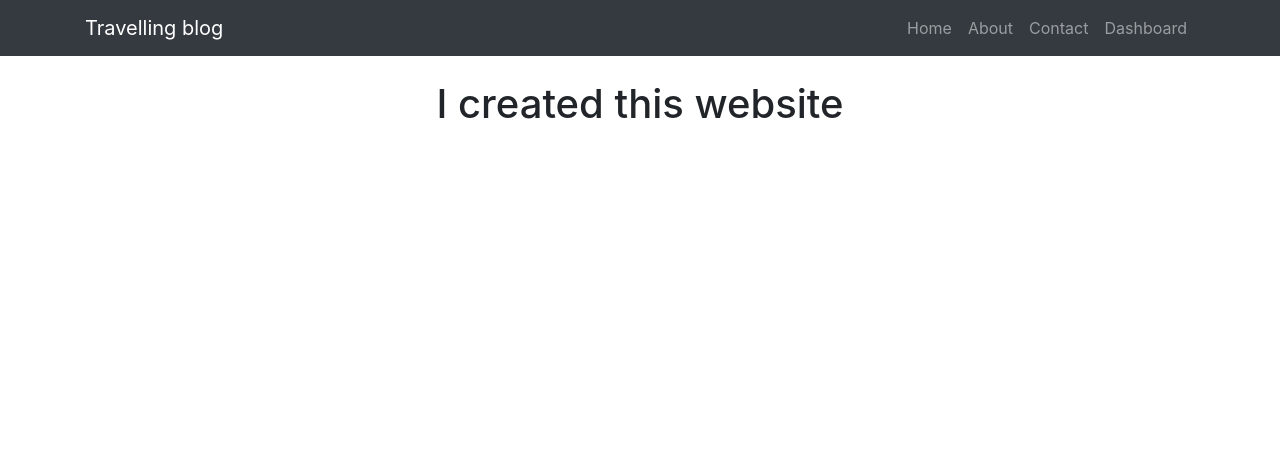
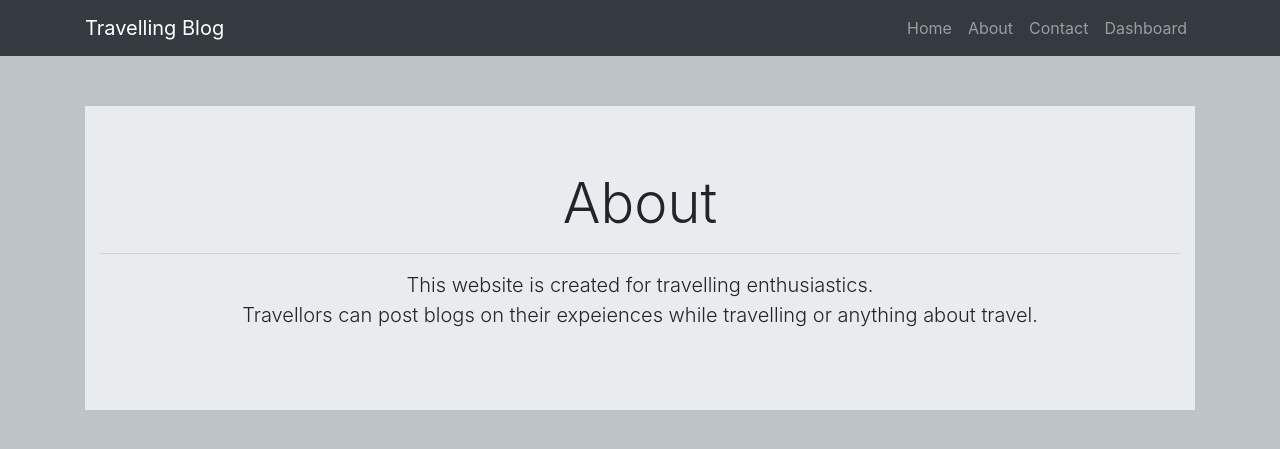
Before and after one commit to pranjalb21/Blog_app, a Flask app: page /about in a window 1280 px wide. Shown: the top 449 px of the page. Run offline with Flask 2, Linux system fonts and the light colour scheme; some libraries are stand-ins or nearby versions.

Commit message:
About page updated, pagination managed.

```diff
--- a/main.py
+++ b/main.py
@@ -1,6 +1,6 @@
 from flask import Flask, render_template, request, redirect,flash, url_for,session
 from flask_sqlalchemy import SQLAlchemy
-import datetime
+import datetime, math
 
 
 app = Flask(__name__)
@@ -20,7 +20,6 @@ class Post(db.Model):
     p_no = db.Column(db.Integer, primary_key = True)
     p_slug = db.Column(db.String(59))
     p_title = db.Column(db.String(50))
-    p_image = db.Column(db.String)
     p_content = db.Column(db.String)
     p_by = db.Column(db.String)
     p_email = db.Column(db.String(50))
@@ -50,7 +49,25 @@ def get_time(today):
 @app.route("/")
 def home():
     posts = Post.query.filter_by().all()
-    return render_template("index.html", posts = posts)
+    last = math.ceil(len(posts)/4)
+    page = request.args.get('page')
+    if not str(page).isdigit():
+        page = 1
+    page = int (page)
+    posts = posts[( page - 1 ) * 4 : (( page - 1 ) * 4) + 4]
+    if page == 1:
+        p = "#"
+        if page == last :
+            n = "#"
+        else:
+            n = "/?page=" + str(page+1)
+    elif page == last:
+        p = "/?page=" + str(page-1)
+        n = "#"
+    else:
+        p = "/?page=" + str(page-1)
+        n = "/?page=" + str(page+1)
+    return render_template("index.html", posts = posts, old = p, new = n)
 
 
 @app.route('/signup', methods = ['GET', 'POST'])
@@ -92,13 +109,12 @@ def post_new():
             post_user = User.query.filter_by(email = session['user']).first()
             post_title = request.form.get('title')
             post_slug = slug_maker(post_title)
-            post_image = ""
             post_content = request.form.get('content')
             post_by = post_user.f_name.capitalize()
             post_email = session['user']
             post_date = datetime.date.today()
             post_time = get_time(datetime.datetime.now())
-            entry = Post(p_slug = post_slug, p_title = post_title, p_image = post_image, p_content = post_content, p_by = post_by, p_email = post_email, p_date = post_date, p_time = post_time)
+            entry = Post(p_slug = post_slug, p_title = post_title, p_content = post_content, p_by = post_by, p_email = post_email, p_date = post_date, p_time = post_time)
             db.session.add(entry)
             db.session.commit()
             flash("Your post has been published", "success")
@@ -110,7 +126,8 @@ def post_new():
 
 @app.route("/update/<string:slug>", methods = ['GET','POST'])
 def update(slug):
-    if 'user' in session:
+    user_fetch = Post.query.filter_by(p_slug = slug).first().p_email
+    if 'user' in session and session['user'] == user_fetch:
         if request.method == 'POST':
             post = Post.query.filter_by(p_slug = slug).first()
             post.p_slug = slug_maker(request.form.get('title'))
@@ -125,12 +142,14 @@ def update(slug):
             return redirect("/dashboard")
         return redirect('/dashboard')
     else:
+        flash = ("That's not your post", "danger")
         return redirect('/dashboard')
 
 
 @app.route("/edit/<string:slug>")
 def edit(slug):
-    if 'user' in session:
+    user_fetch = Post.query.filter_by(p_slug = slug).first().p_email
+    if 'user' in session and session['user'] == user_fetch:
         post = Post.query.filter_by(p_slug = slug).first()
         return render_template("edit.html", post = post)
     else:
@@ -139,14 +158,11 @@ def edit(slug):
 
 @app.route("/post/<string:slug>")
 def post_content(slug):
-    if 'user' in session:
-        if not slug == "":
-            post = Post.query.filter_by(p_slug = slug).first()
-            return render_template("post.html", post = post)
-        else:
-            return redirect("/")
+    if not slug == "":
+        post = Post.query.filter_by(p_slug = slug).first()
+        return render_template("post.html", post = post)
     else:
-        return redirect("/dashboard")
+        return redirect("/")
 
 
 @app.route("/logout")
@@ -160,13 +176,15 @@ def logout():
 
 @app.route('/delete/<string:slug>')
 def delete(slug):
-    if 'user' in session:
+    user_fetch = Post.query.filter_by(p_slug = slug).first().p_email
+    if 'user' in session and session['user'] == user_fetch:
         post = Post.query.filter_by(p_slug = slug).first()
         db.session.delete(post)
         db.session.commit()
         flash('The post has been deleted', 'danger')
         return redirect("/dashboard")
     else:
+        flash = ("That's not your post", "danger")
         return redirect("/dashboard")
 
 
@@ -206,5 +224,5 @@ def contact():
         flash("Your message has been submitted successfully", "success")
         return redirect("/contact")
     return render_template("contact.html", message = message)
-
-app.run(debug=True)
+if __name__ == "__main__":
+    app.run(debug=True)
--- a/templates/about.html
+++ b/templates/about.html
@@ -1,9 +1,56 @@
 {% extends 'layout.html' %}
 
 {% block body %}
-<div class="container-sm">
+<div class="container" style="margin-top: 50px;">
+    <div class="row">
+      <div class="col-xl">
+        <div class="jumbotron jumbotron-fluid">
+            <div class="container" style="text-align: center;">
+                <h1 class="display-4">About</h1><hr>
+                <p class="lead">
+                    This website is created for travelling enthusiastics.<br>
+                    Travellors can post blogs on their expeiences while travelling or anything about travel.
+                </p>
+            </div>
+        </div>
+      </div>
+
+      <!--<div class="col-lg">
+        <div class="col-sm">
+            <p>This website is built by</p>
+        </div>
+        <div class="card" style="width: 15rem;">
+            <img class="card-img-top" src="{{ url_for('static', filename = 'New-2.jpg')}}" alt="Card image cap" width="50px" height="250px">
+            <div class="card-body">
+            <h5 class="card-title">Pranjal Gain</h5>
+            <p class="card-text">Web Developer</p>
+            <a href="#" class="btn btn-primary">Go somewhere</a>
+            </div>
+        </div>
+      </div>-->
+    </div>
+  </div>
+<!--<div class="container-sm" style="margin-top: 50px;">
     <div class="row justify-content-md-center">
-        <h1 class="my-4">I created this website</h1>
+        <div class="jumbotron jumbotron-fluid">
+            <div class="container">
+                <h1 class="display-4">About</h1>
+                <p class="lead">
+                    This website is created for travelling enthusiastics.<br>
+                    Travellors can post blogs on their expeiences while travelling.
+                </p>
+            </div>
+        </div>
     </div>
-</div>
+    <div class="row justify-content-md-center">
+        <div class="card" style="width: 18rem;">
+            <img class="card-img-top" src="{{ url_for('static', filename = 'New-2.jpg')}}" alt="Card image cap">
+            <div class="card-body">
+            <h5 class="card-title">Pranjal Gain</h5>
+            <p class="card-text">Some quick example text to build on the card title and make up the bulk of the card's content.</p>
+            <a href="#" class="btn btn-primary">Go somewhere</a>
+            </div>
+        </div>
+    </div>
+</div>-->
 {% endblock body %}
--- a/templates/dashboard.html
+++ b/templates/dashboard.html
@@ -65,17 +65,14 @@
         <table class="table" style="margin-top: 0px;">
           <thead class="thead-dark">
             <tr>
-              <th scope="col">Serial no.</th>
               <th scope="col">Post title</th>
               <th scope="col">Post content</th>
               <th scope="col">Operations</th>
             </tr>
           </thead>
           <tbody>
-            {% set count = 1 %}
             {% for post in posts %}
             <tr>
-              <th scope="row">{{ count }}</th>
               <td>{{ post.p_title }}</td>
               <td>{{ post.p_content[:70] }}...</td>
               <td><a href="/edit/{{ post.p_slug }}"><button type="button" class="btn btn-outline-primary">Edit</button></a>
@@ -103,7 +100,7 @@
                 </div>
               </div>
             </div>
-            {% set count = count + 1 %}
+
             {% endfor %}
           </tbody>
         </table>
--- a/templates/layout.html
+++ b/templates/layout.html
@@ -15,6 +15,11 @@
 
   <!-- Custom styles for this template -->
   <link href="{{ url_for('static', filename='css/blog-home.css') }}" rel="stylesheet">
+  <style>
+    body{
+      background-color: #BDC3C7;
+    }
+  </style>
   {% block head %}
   {% endblock head %}
 
@@ -25,7 +30,7 @@
   <!-- Navigation -->
   <nav class="navbar navbar-expand-lg navbar-dark bg-dark fixed-top">
     <div class="container">
-      <a class="navbar-brand" href="/">Travelling blog</a>
+      <a class="navbar-brand" href="/">Travelling Blog</a>
       <button class="navbar-toggler" type="button" data-toggle="collapse" data-target="#navbarResponsive"
         aria-controls="navbarResponsive" aria-expanded="false" aria-label="Toggle navigation">
         <span class="navbar-toggler-icon"></span>
--- a/templates/login.html
+++ b/templates/login.html
@@ -53,7 +53,7 @@
                 <div class="form-group">
                     <button type="submit" class="btn btn-primary login-btn btn-block">Sign in</button>
                 </div>
-                <div class="clearfix">
+                <!--<div class="clearfix">
                     <label class="float-left form-check-label"><input type="checkbox"> Remember me</label>
                     <a href="#" class="float-right">Forgot Password?</a>
                 </div>
@@ -64,7 +64,7 @@
                     <a href="#" class="btn btn-danger"><i class="fa fa-google"></i>&nbsp; Google</a>
                 </div>
                 <div class="or-seperator"><i>or</i></div>
-                <p class="text-center">Sign in as <a href="">Admin</a></p>
+                <p class="text-center">Sign in as <a href="">Admin</a></p>-->
             </form>
             <p class="text-center text-muted small">Don't have an account? <a href="/signup">Sign up here!</a></p>
         </div>
```
Also changed, not shown: templates/index.html (+10 -10 lines).
